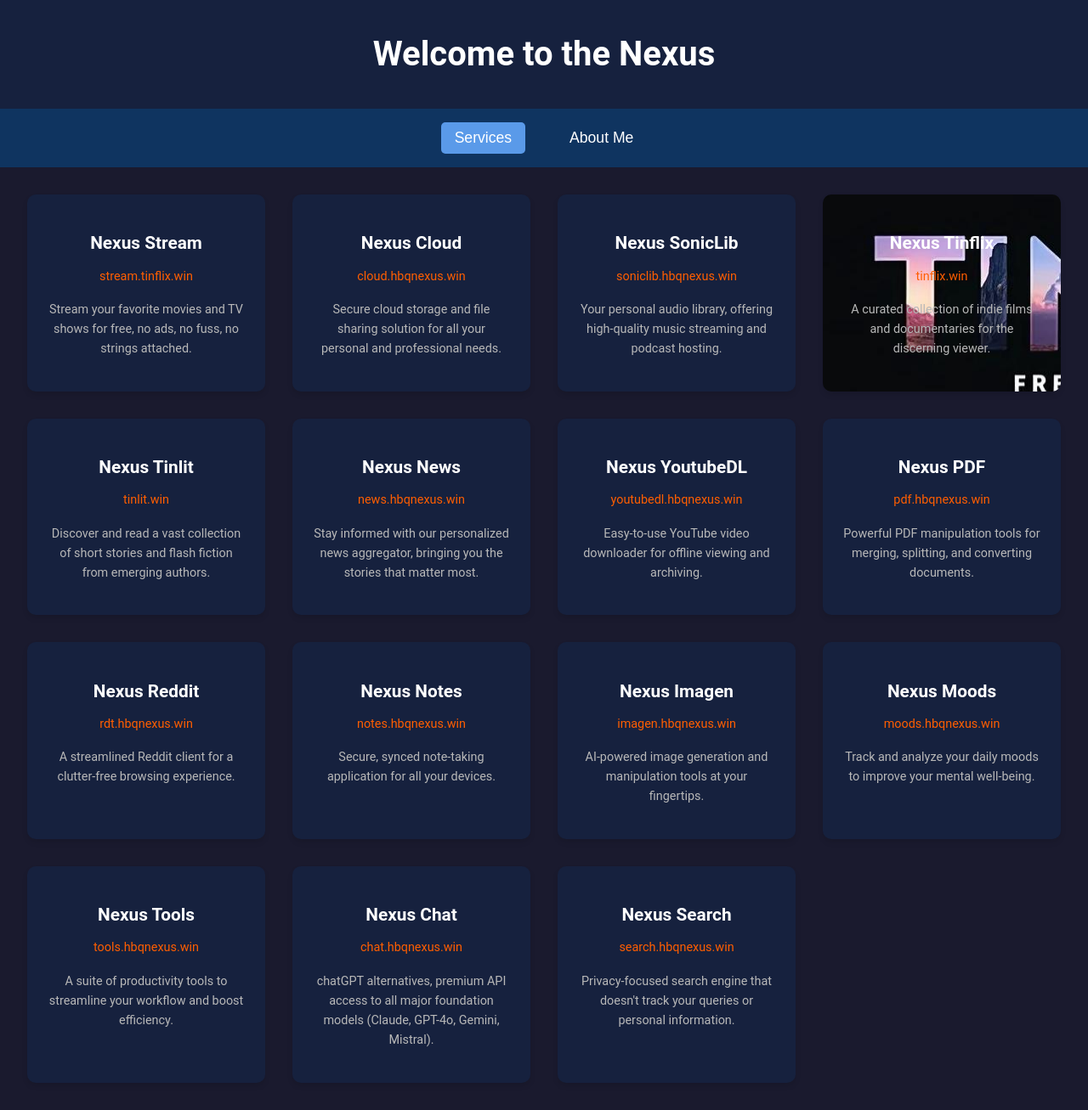
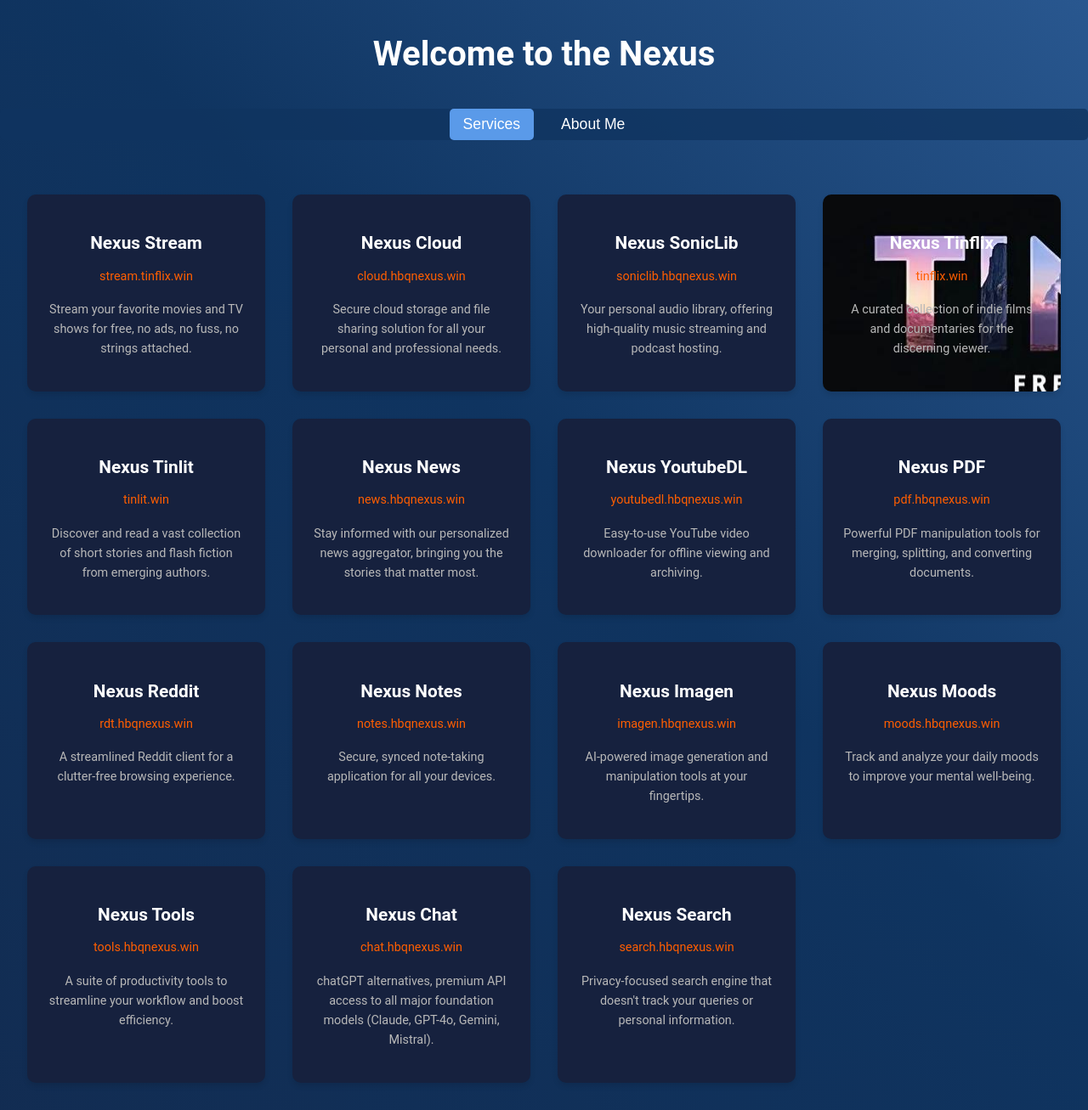
Before and after one commit to hbqdev/hbqnexus, a Flask app: page / in a window 1280 px wide. Shown: the whole page at 85% size. Run offline with Flask 3, Linux system fonts and the light colour scheme.

Commit message:
dynamic styling

```diff
--- a/static/css/style.css
+++ b/static/css/style.css
@@ -3,12 +3,15 @@ body {
     line-height: 1.6;
     margin: 0;
     padding: 0;
-    background-color: #1a1a2e;
     color: #ffffff;
+    background: linear-gradient(45deg, #1a1a2e, #16213e, #0f3460, #5a9ae9);
+    background-size: 400% 400%;
+    animation: gradientAnimation 20s ease infinite;
+    min-height: 100vh;
 }
 
 header {
-    background-color: #16213e;
+    background-color: transparent;
     color: #fff;
     text-align: center;
     padding: 2rem;
@@ -17,23 +20,18 @@ header {
 }
 
 header::before {
-    content: '';
-    position: absolute;
-    top: -50%;
-    left: -50%;
-    width: 200%;
-    height: 200%;
-    background: linear-gradient(45deg, #0f3460, #16213e, #1a1a2e);
-    animation: rotate 20s linear infinite;
-    z-index: -1;
+    content: none;
 }
 
-@keyframes rotate {
+@keyframes gradientAnimation {
     0% {
-        transform: rotate(0deg);
+        background-position: 0% 50%;
+    }
+    50% {
+        background-position: 100% 50%;
     }
     100% {
-        transform: rotate(360deg);
+        background-position: 0% 50%;
     }
 }
 
@@ -135,9 +133,11 @@ header p {
 }
 
 nav {
-    background-color: #0f3460;
-    padding: 1rem;
-    text-align: center;
+    background-color: rgba(15, 52, 96, 0.8);
+    border-radius: 5px;
+    margin-bottom: 2rem;
+    display: flex;
+    justify-content: center;
 }
 
 .tab-button {
@@ -146,9 +146,9 @@ nav {
     color: #ffffff;
     cursor: pointer;
     font-size: 1.1rem;
-    margin: 0 1rem;
     padding: 0.5rem 1rem;
     transition: background-color 0.3s ease;
+    margin: 0 0.5rem;
 }
 
 .tab-button.active {
--- a/templates/index.html
+++ b/templates/index.html
@@ -12,6 +12,7 @@
     <header>
         <h1>Welcome to the Nexus</h1>
     </header>
+
         <nav>
             <button class="tab-button active" data-tab="services">Services</button>
             <button class="tab-button" data-tab="about">About Me</button>
@@ -44,6 +45,7 @@
                 </div>
             </div>
         </main>
+    </div>
     <script src="{{ url_for('static', filename='js/script.js') }}"></script>
 </body>
 </html>
```
Lines whose indentation alone changed are shown as unchanged.
